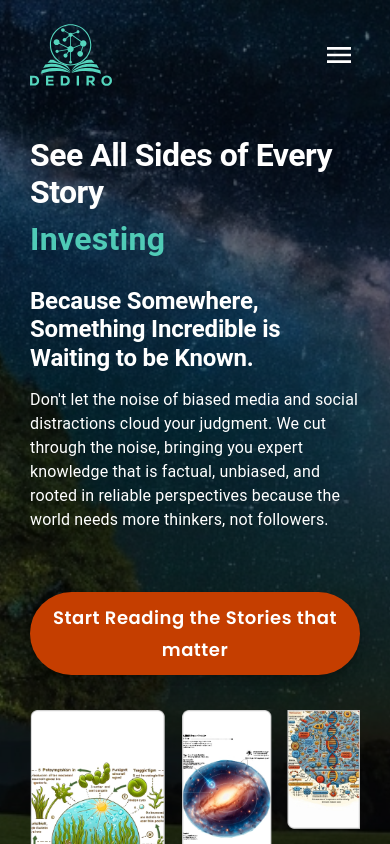
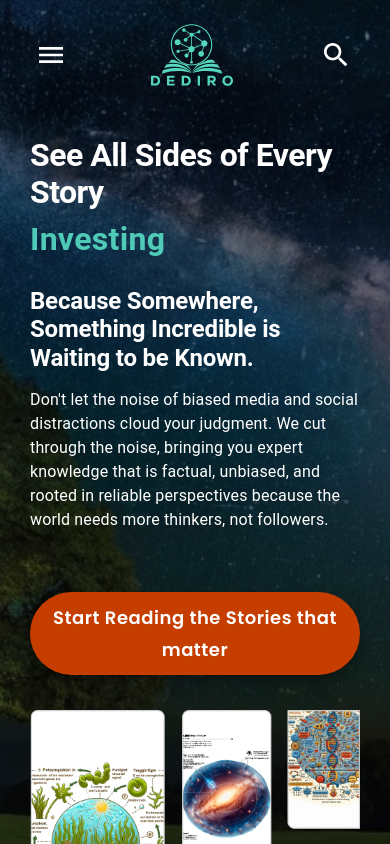
Before and after one commit to venomnert/dediro-fe, a Next.js app: page / in a window 390 px wide. Shown: the top 844 px of the page. Built offline with nearby package versions, Linux system fonts and the light colour scheme.

Commit message:
add new mobile header and fix categories naming

```diff
--- a/src/components/Common/BurgerMenu.tsx
+++ b/src/components/Common/BurgerMenu.tsx
@@ -25,7 +25,11 @@ import {
 } from './BurgerMenu.styles';
 import Link from 'next/link';
 
-export default function BurgerMenu() {
+interface BurgerProps {
+  anchorOrigin?: number | "right" | "center" | "left";
+}
+
+export default function BurgerMenu({ anchorOrigin = 'right' }: BurgerProps) {
   const [anchorEl, setAnchorEl] = React.useState<null | HTMLElement>(null);
   const open = Boolean(anchorEl);
   const handleClick = (event: React.MouseEvent<HTMLElement>) => {
@@ -41,7 +45,7 @@ export default function BurgerMenu() {
           <IconButton
             onClick={handleClick}
             size="small"
-            sx={{ ml: 2 }}
+            sx={{ ml: { xs: 0, md: 2 } }}
             aria-controls={open ? 'open-menu' : undefined}
             aria-haspopup="true"
             aria-expanded={open ? 'true' : undefined}
@@ -66,36 +70,11 @@ export default function BurgerMenu() {
             sx: slotPaperStyles,
           },
         }}
-        transformOrigin={{ horizontal: 'right', vertical: 'top' }}
-        anchorOrigin={{ horizontal: 'right', vertical: 'bottom' }}
+        transformOrigin={{ horizontal: anchorOrigin, vertical: 'top' }}
+        anchorOrigin={{ horizontal: anchorOrigin, vertical: 'bottom' }}
       >
-        {/* <MenuItem onClick={handleClose}>
-          <Button sx={ctaButton}>Join for free</Button>
-        </MenuItem>
-        <MenuItem onClick={handleClose}>
-          <TextField
-            id="search"
-            placeholder='Search...'
-            sx={inputStyles}
-            slotProps={{
-              input: {
-                startAdornment: (
-                  <InputAdornment position="start">
-                    <SearchIcon />
-                  </InputAdornment>
-                ),
-              },
-            }}
-            variant="outlined"
-          />
-        </MenuItem>
-        <Divider /> */}
         {links.map((link) => (
           <MenuItem key={`menu-${link.title}`} onClick={handleClose}>
-            {/* <ListItemIcon>
-              <PersonAdd fontSize="small" />
-            </ListItemIcon>
-            Add another account */}
             <Link style={linkStyle} href={link.url}>
               {link.title}
             </Link>
--- a/src/components/Header/Header.styles.js
+++ b/src/components/Header/Header.styles.js
@@ -19,9 +19,23 @@ export const headerStyles = {
   zIndex: 3,
 };
 
-export const headerContainer = {
+export const desktopHeaderContainer = {
   boxSizing: 'border-box',
-  display: 'flex',
+  display: { xs: 'none', sm: 'flex' },
+  justifyContent: 'space-between',
+  alignItems: 'center',
+  height: '90px',
+  width: '100%',
+  paddingX: { xs: 'var(--xs-padding)', md: 'var(--lg-padding)' },
+  paddingTop: { xs: '20px', md: '30px' },
+  zIndex: 3,
+  maxWidth: 'var(--max-width) !important',
+  margin: '0 auto',
+};
+
+export const mobileHeaderContainer = {
+  boxSizing: 'border-box',
+  display: { xs: 'flex', sm: 'none' },
   justifyContent: 'space-between',
   alignItems: 'center',
   height: '90px',
@@ -50,7 +64,7 @@ export const ctaButton = {
 
 export const inputStyles = {
   backgroundColor: 'var(--white)',
-  display: { xs: 'none', md: 'block' },
+  display: { xs: 'none', sm: 'block' },
   borderRadius: 'var(--border-radius)',
   '& .MuiOutlinedInput-root': {
     '& fieldset': {
--- a/src/components/Header/Header.tsx
+++ b/src/components/Header/Header.tsx
@@ -2,7 +2,8 @@ import { Box, Button, InputAdornment, TextField } from '@mui/material';
 import { links } from './utils';
 import {
   ctaButton,
-  headerContainer,
+  desktopHeaderContainer,
+  mobileHeaderContainer,
   headerStyles,
   inputStyles,
   linksContainer,
@@ -12,11 +13,12 @@ import SearchIcon from '@mui/icons-material/Search';
 import Link from 'next/link';
 import React from 'react';
 import BurgerMenu from '../Common/BurgerMenu';
+import MobileHeader from './MobileHeader';
 
 function Header() {
   return (
     <Box sx={headerStyles}>
-      <Box sx={headerContainer}>
+      <Box sx={desktopHeaderContainer}>
         <img src="images/dediro-logo.svg" alt="Dediro" />
         <Box sx={linksContainer}>
           {links.map((link) => (
@@ -43,6 +45,9 @@ function Header() {
         <Button sx={ctaButton}>Join for free</Button>
         <BurgerMenu />
       </Box>
+      <Box sx={mobileHeaderContainer}>
+        <MobileHeader />
+      </Box>
     </Box>
   );
 }
--- /dev/null
+++ b/src/components/Header/MobileHeader.styles.js
@@ -0,0 +1,33 @@
+export const inputContainer = {
+  position: 'absolute',
+  top: 0,
+  left: 0,
+  width: '100%',
+  height: '64px',
+  display: 'flex',
+  alignItems: 'center',
+  backgroundColor: '#fff',
+  zIndex: 1300,
+  padding: '0 1rem',
+  paddingRight: '5px',
+  boxShadow: '0 4px 12px rgba(0, 0, 0, 0.1)',
+  borderRadius: '10px',
+};
+
+export const mainContainer = {
+  display: 'flex',
+  position: 'relative',
+  width: '100%',
+  justifyContent: 'space-between',
+};
+
+export const iconButton = { color: 'var(--white)' };
+
+export const searchIconStyles = { fontSize: '32px' };
+
+export const inputStyles = {
+  flexGrow: 1,
+  paddingLeft: '10px',
+  backgroundColor: '#f0f0f0',
+  borderRadius: '5px',
+};
--- /dev/null
+++ b/src/components/Header/MobileHeader.tsx
@@ -0,0 +1,56 @@
+'use client'
+import { Box, IconButton, InputBase, Slide, ClickAwayListener } from '@mui/material'
+import React, { useState } from 'react'
+import BurgerMenu from '../Common/BurgerMenu'
+import SearchIcon from '@mui/icons-material/Search';
+import CloseIcon from '@mui/icons-material/Close'
+import {
+  inputContainer,
+  mainContainer,
+  iconButton,
+  searchIconStyles,
+  inputStyles
+} from './MobileHeader.styles'
+
+
+function MobileHeader() {
+  const [searchOpen, setSearchOpen] = useState(false);
+
+  const toggleSearch = () => {
+    setSearchOpen(!searchOpen);
+  };
+
+  const handleClickAway = () => {
+    if (searchOpen) {
+      setSearchOpen(false);
+    }
+  };
+
+  return (
+    <Box sx={mainContainer}>
+      <BurgerMenu anchorOrigin='left' />
+      <img src="images/dediro-logo.svg" alt="Dediro" />
+      <IconButton onClick={toggleSearch} sx={iconButton}>
+        <SearchIcon sx={searchIconStyles} />
+      </IconButton>
+      {searchOpen && (
+        <ClickAwayListener onClickAway={handleClickAway}>
+          <Slide direction="down" in={searchOpen} mountOnEnter unmountOnExit>
+            <Box sx={inputContainer}>
+              <InputBase
+                placeholder="Search..."
+                sx={inputStyles}
+              />
+              <IconButton onClick={toggleSearch} color="inherit">
+                <CloseIcon />
+              </IconButton>
+            </Box>
+          </Slide>
+        </ClickAwayListener>
+      )
+      }
+    </Box >
+  )
+}
+
+export default MobileHeader
--- a/src/components/Synthesis/SynthesisList.tsx
+++ b/src/components/Synthesis/SynthesisList.tsx
@@ -17,7 +17,7 @@ function SynthesisList({ selectedCategory }: SynthesisListProps) {
   const [synthesisListData, setSynthesisListData] = useState<Synthesis[]>([]);
 
   useEffect(() => {
-    if (selectedCategory.title === 'Personal Feed') {
+    if (selectedCategory.title === 'Featured Feed') {
       setSynthesisListData(synthesisMock);
     } else {
       const res: Synthesis[] = synthesisMock.filter((s) =>
--- a/src/components/Synthesis/utils.ts
+++ b/src/components/Synthesis/utils.ts
@@ -12,7 +12,7 @@ export interface Synthesis {
 }
 
 export const categories = [
-  { title: 'Personal Feed', value: 0 },
+  { title: 'Featured Feed', value: 0 },
   { title: 'Significant', value: 1 },
   { title: 'Insignificant', value: 2 },
   { title: 'World', value: 3 },
```
